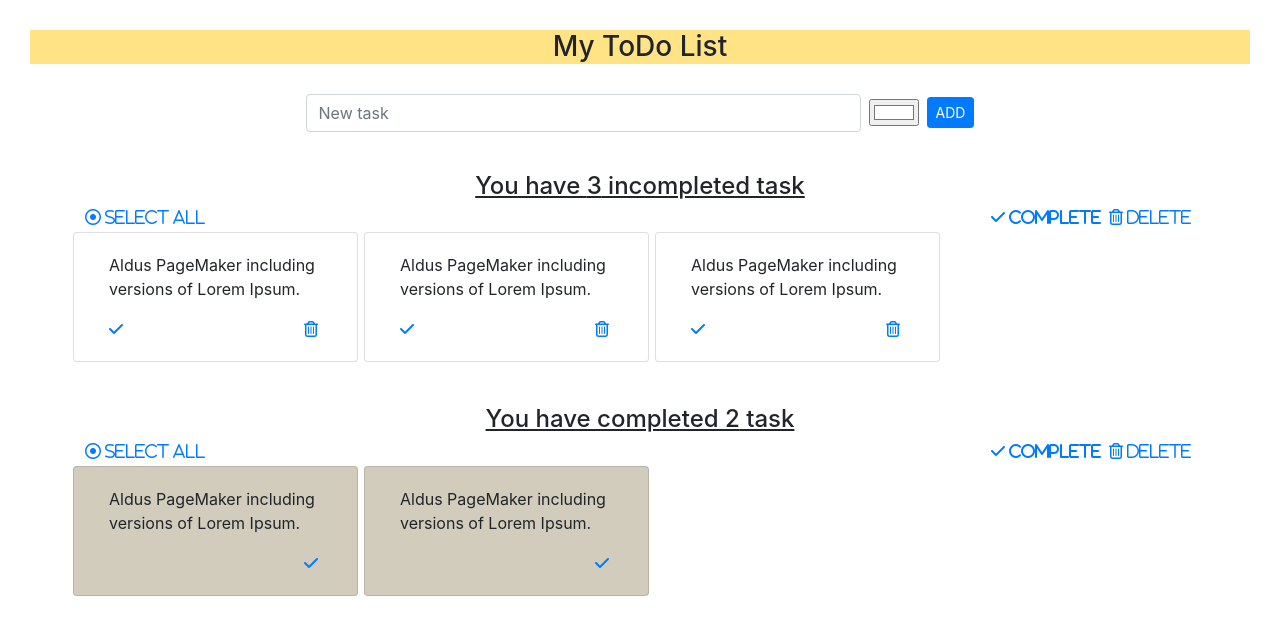
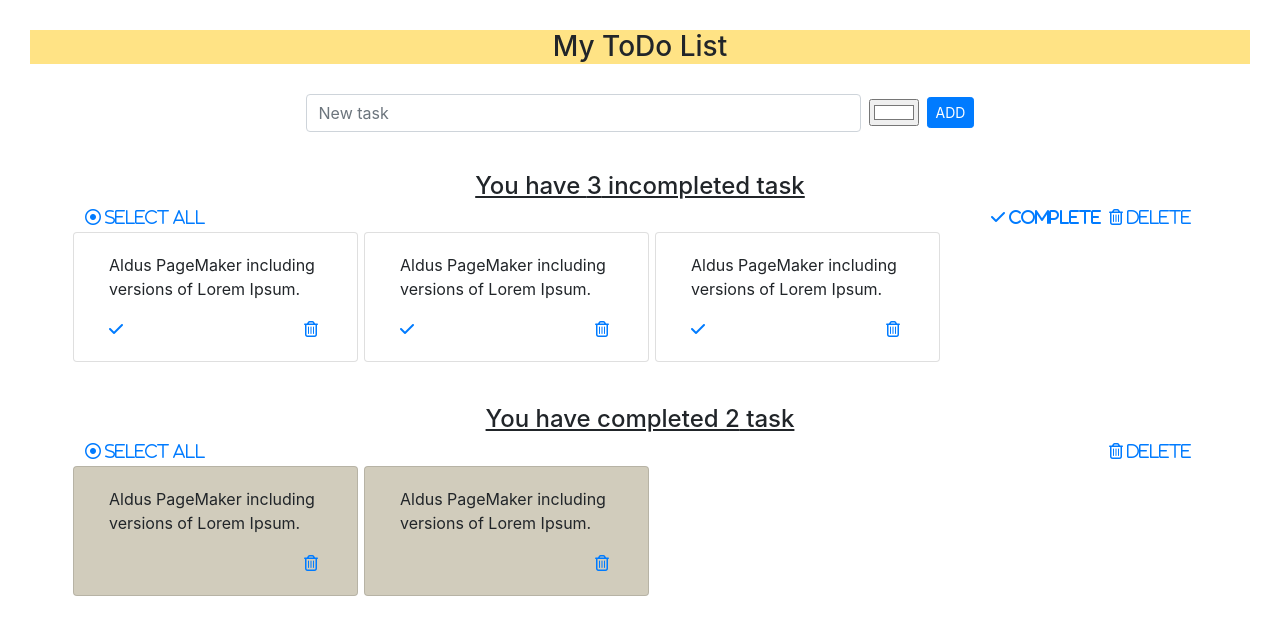
Before and after one commit to caiofp27/react_webtodo_application, a React (Create React App) app: page / in a window 1280 px wide. Shown: the top 634 px of the page. Built offline with nearby package versions, Linux system fonts and the light colour scheme.

Commit message:
Replace boxes to TaskBox

```diff
--- a/src/App.js
+++ b/src/App.js
@@ -2,9 +2,8 @@ import React from 'react';
 import AddItem from "./AddItem";
 import Buttons from "./Buttons";
 import IncompItemsCount from "./IncompItemsCount";
-import IncompBox from "./IncompBox";
 import CompItemsCount from "./CompItemsCount";
-import CompBox from "./CompBox";
+import TaskBox from "./TaskBox";
 import './App.css';
 
 class App extends React.Component {
@@ -15,19 +14,19 @@ class App extends React.Component {
         <AddItem />
         <section className="container">
           <IncompItemsCount count={3} />
-          <Buttons />
+          <Buttons completed={false} />
           <div className="row">
-            <IncompBox text="Aldus PageMaker including versions of Lorem Ipsum." />
-            <IncompBox text="Aldus PageMaker including versions of Lorem Ipsum." />
-            <IncompBox text="Aldus PageMaker including versions of Lorem Ipsum." />
+          <TaskBox completed={false} text="Aldus PageMaker including versions of Lorem Ipsum." />
+          <TaskBox completed={false} text="Aldus PageMaker including versions of Lorem Ipsum." />
+          <TaskBox completed={false} text="Aldus PageMaker including versions of Lorem Ipsum." />
           </div>
         </section>
         <section className="container">
           <CompItemsCount count={2} />
-          <Buttons />
+          <Buttons completed />
           <div className="row">
-            <CompBox text="Aldus PageMaker including versions of Lorem Ipsum." />
-            <CompBox text="Aldus PageMaker including versions of Lorem Ipsum." />
+            <TaskBox completed text="Aldus PageMaker including versions of Lorem Ipsum." />
+            <TaskBox completed text="Aldus PageMaker including versions of Lorem Ipsum." />
           </div>
         </section>
       </section>
--- a/src/Buttons.js
+++ b/src/Buttons.js
@@ -7,7 +7,7 @@ class Buttons extends React.Component {
       <div>
         <a href="a" className="list-icon far fa-dot-circle"> Select All</a>
         <a href="a" className="list-icon far fa-trash-alt trash-icon"> Delete</a>
-        <a href="a" className="list-icon fas fa-check trash-icon"> Complete </a>
+        {this.props.completed === false && <a href="a" className="list-icon fas fa-check trash-icon"> Complete </a>}
       </div>
     );
   }
--- a/src/CompBox.css
+++ /dev/null
@@ -1,3 +0,0 @@
-.box-completed{
-    background-color: #d1ccbc;
-}
--- a/src/CompBox.js
+++ /dev/null
@@ -1,18 +0,0 @@
-import React from "react";
-import "./CompBox.css";
-import "./Buttons.css";
-
-class CompBox extends React.Component {
-  render() {
-    return (
-      <div className="col-md-3 card box box-completed">
-        <div className="card-body">
-          <p>{this.props.text}</p>
-          <a href="a" className="list-icon fas fa-check trash-icon" />
-        </div>
-      </div>
-    );
-  }
-}
-
-export default CompBox;
--- a/src/IncompBox.css
+++ /dev/null
@@ -1,3 +0,0 @@
-.box{
-    margin: 3px;
-}
--- a/src/IncompBox.js
+++ /dev/null
@@ -1,19 +0,0 @@
-import React from "react";
-import "./IncompBox.css";
-import "./Buttons.css";
-
-class IncompBox extends React.Component {
-  render() {
-    return (
-      <div className="col-md-3 card box">
-        <div className="card-body">
-          <p>{this.props.text}</p>
-          <a href="a" className="fas fa-check" />
-          <a href="a" className="far fa-trash-alt trash-icon" />
-        </div>
-      </div>
-    );
-  }
-}
-
-export default IncompBox;
--- /dev/null
+++ b/src/TaskBox.css
@@ -0,0 +1,11 @@
+.box{
+    margin: 3px;
+}
+
+.completed-box{
+    background-color: #d1ccbc;
+}
+
+.incompleted-box{
+    background-color: white;
+}
--- /dev/null
+++ b/src/TaskBox.js
@@ -0,0 +1,19 @@
+import React from "react";
+import "./TaskBox.css";
+import "./Buttons.css";
+
+class TaskBox extends React.Component {
+  render() {
+    return (
+      <div className={`col-md-3 card box ${this.props.completed ? "completed-box" : "incompleted-box"}`}>
+        <div className="card-body">
+          <p>{this.props.text}</p>
+          {this.props.completed === false && <a href="a" className="list-icon fas fa-check" />}
+          <a href="a" className="far fa-trash-alt trash-icon" />
+        </div>
+      </div>
+    );
+  }
+}
+
+export default TaskBox;
```
Also changed, not shown: src/Buttons.css (line endings or trailing spaces).
